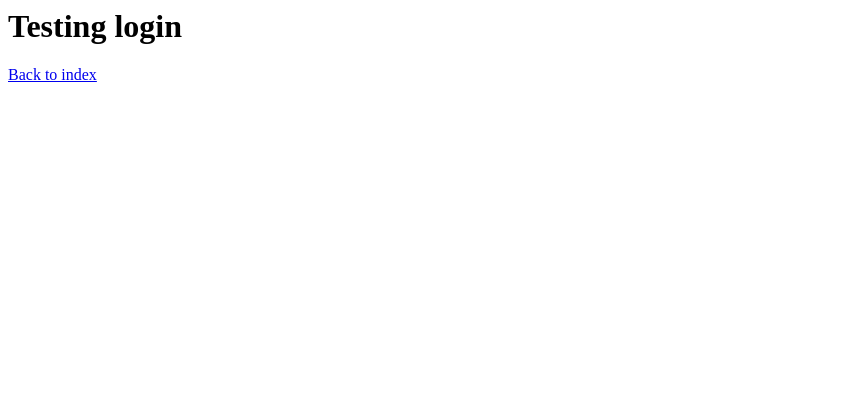
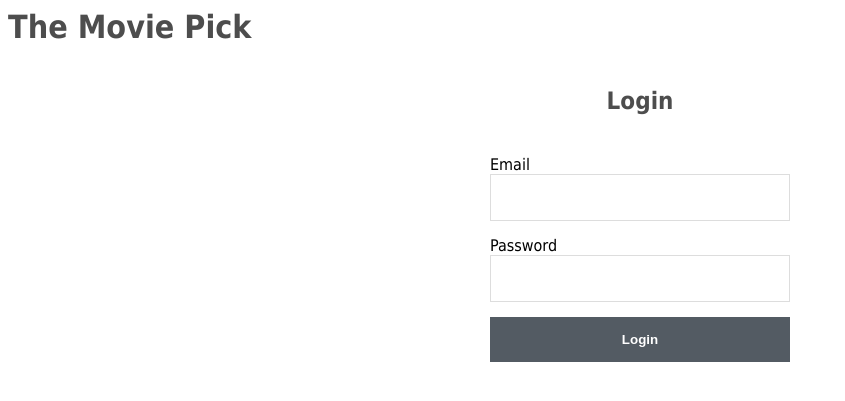
Before and after one commit to cris-rr/cse341-moviepicks, a Node server app: page /login in a window 1280 px wide. Shown: the top 401 px of the page, without its empty margins (0-845 px from the left). Run offline with Node 20, Linux system fonts and the light colour scheme.

Commit message:
CSS fixes

```diff
--- a/public/css/main.css
+++ b/public/css/main.css
@@ -4,7 +4,8 @@
   --yellow: #E6F2B4;
   --red: #FF9291;
   --violet: #EEBCD6;
-  --black: #464646;
+  /* --black: #464646; */
+  --black: #4d4d4d;
   --redish: #FF4946;
   --blueish: #3689f5;
   --bluedark: #0253bd;
@@ -22,6 +23,26 @@ html {
 *:after {
   box-sizing: inherit;
 }
+
+body {
+  font-family: Tahoma,
+  Geneva,
+  sans-serif;
+}
+
+body h1 {
+  color: var(--black);
+}
+
+/* nav and navigation ----------------------------- */
+  .navigate {
+    display: block;
+    margin-top: 2rem;
+    font-weight: 400;
+
+  }
+
+
 
 
 .button {
@@ -110,3 +131,39 @@ html {
 .no-display {
   display: none;
 }
+
+
+
+/* login ---------- */
+.login {
+  width: 300px;
+  margin: 0 auto;
+  font-family: Tahoma, Geneva, sans-serif;
+}
+
+.login h2 {
+  text-align: center;
+  color: var(--black);
+  font-size: 1.5rem;
+  padding: 20px 0 20px 0;
+}
+
+.login input[type="password"],
+.login input[type="email"] {
+  width: 100%;
+  padding: 15px;
+  border: 1px solid #dddddd;
+  margin-bottom: 15px;
+  box-sizing: border-box;
+}
+
+.login input[type="submit"] {
+  width: 100%;
+  padding: 15px;
+  background-color: #535b63;
+  border: 0;
+  box-sizing: border-box;
+  cursor: pointer;
+  font-weight: bold;
+  color: #ffffff;
+}
--- a/routes/home.js
+++ b/routes/home.js
@@ -20,9 +20,23 @@ router.get('/', (req, res) => {
 })
 
 router.get('/login', (req, res) => {
-  userController.loggedIn = true
-  console.log('get/login:', userController.loggedIn)
+  // userController.loggedIn = true
+  // console.log('get/login:', userController.loggedIn)
   res.render('login.ejs')
+
+})
+
+router.post('/login', (req, res) => {
+  const {
+    username,
+    password
+  } = req.body
+  if (username == 'cris@gmail.com' && password == 'pass12345') {
+    userController.loggedIn = true
+    res.redirect('/')
+  } else {
+    res.redirect('/login')
+  }
 
 })
 
--- a/views/login.ejs
+++ b/views/login.ejs
@@ -1,3 +1,28 @@
-<h1>Testing login </h1>
+<head>
+  <meta charset="UTF-8">
+  <meta http-equiv="X-UA-Compatible" content="IE=edge">
+  <meta name="viewport" content="width=device-width, initial-scale=1.0">
+  <link rel="stylesheet" href="./css/main.css">
+  <title>The Movie Pick</title>
+</head>
 
-<a href="/">Back to index</a>
+<body>
+  <header>
+    <h1>The Movie Pick</h1>
+  </header>
+
+  <form class="login" action="/login" method="POST">
+    <h2>Login</h2>
+
+    <div>
+      <label for="username">Email</label>
+      <input type="email" id="username" name="username" required>
+    </div>
+    <div>
+      <label for="password">Password</label>
+      <input type="password" id="password" name="password" required>
+    </div>
+    <input type="submit" value="Login">
+  </form>
+
+</body>
```
